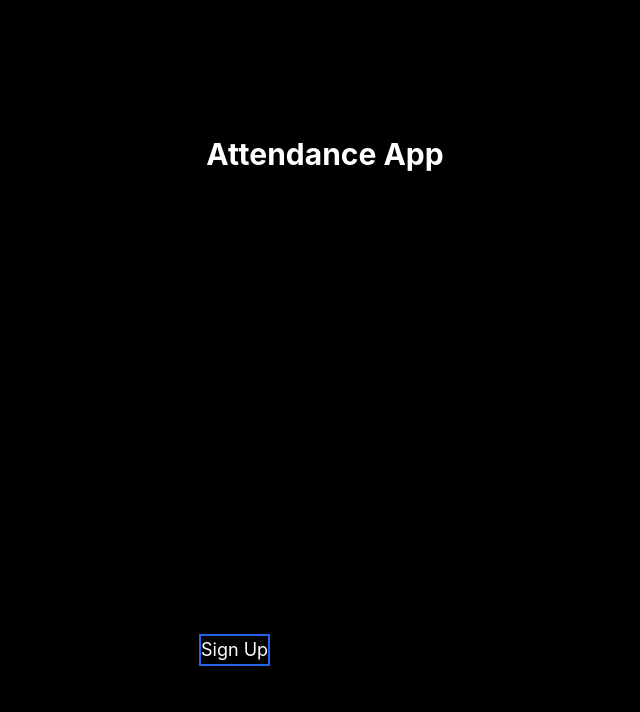
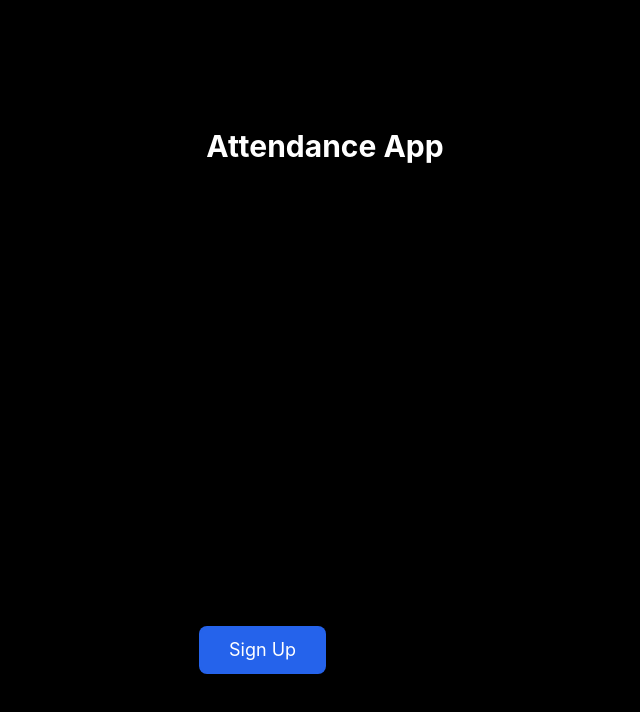
Before and after one commit to GokulramGHV/Attendance-App-frontend, a Next.js app: page /signup in a window 1280 px wide. Shown: the top 712 px of the page, without its empty margins (315-955 px from the left). Built offline with nearby package versions, Linux system fonts and the light colour scheme.

Commit message:
fixed tailwind and mui styles conflict

```diff
--- a/pages/_app.js
+++ b/pages/_app.js
@@ -1,7 +1,14 @@
+import { StyledEngineProvider } from "@mui/material";
 import "../styles/globals.css";
 
 function MyApp({ Component, pageProps }) {
-  return <Component {...pageProps} />;
+  return (
+    <>
+      <StyledEngineProvider injectFirst>
+        <Component {...pageProps} />
+      </StyledEngineProvider>
+    </>
+  );
 }
 
 export default MyApp;
--- a/tailwind.config.js
+++ b/tailwind.config.js
@@ -4,6 +4,7 @@ module.exports = {
     "./pages/**/*.{js,ts,jsx,tsx}",
     "./components/**/*.{js,ts,jsx,tsx}",
   ],
+  important: "#__next",
   theme: {
     extend: {},
   },
```
